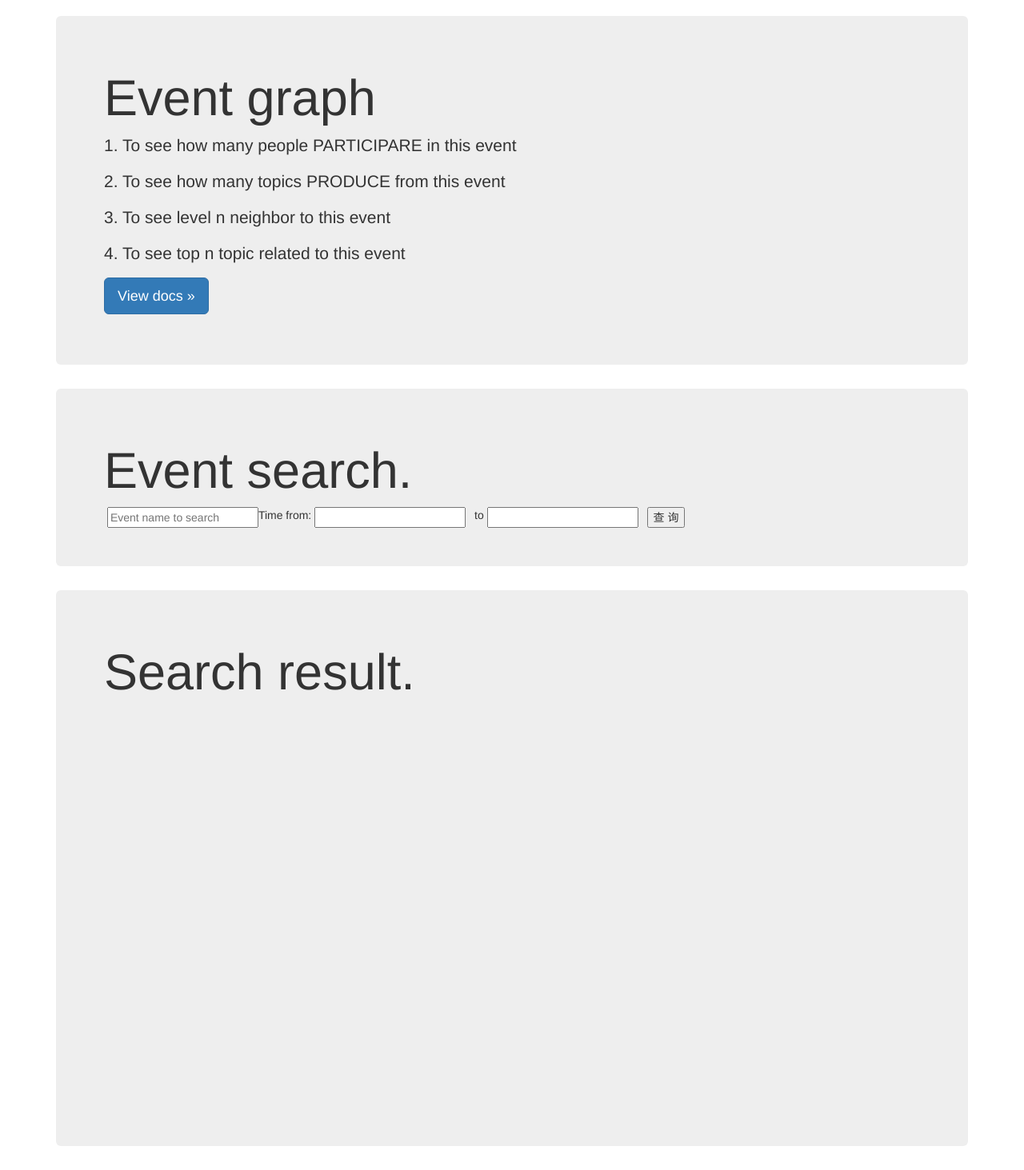
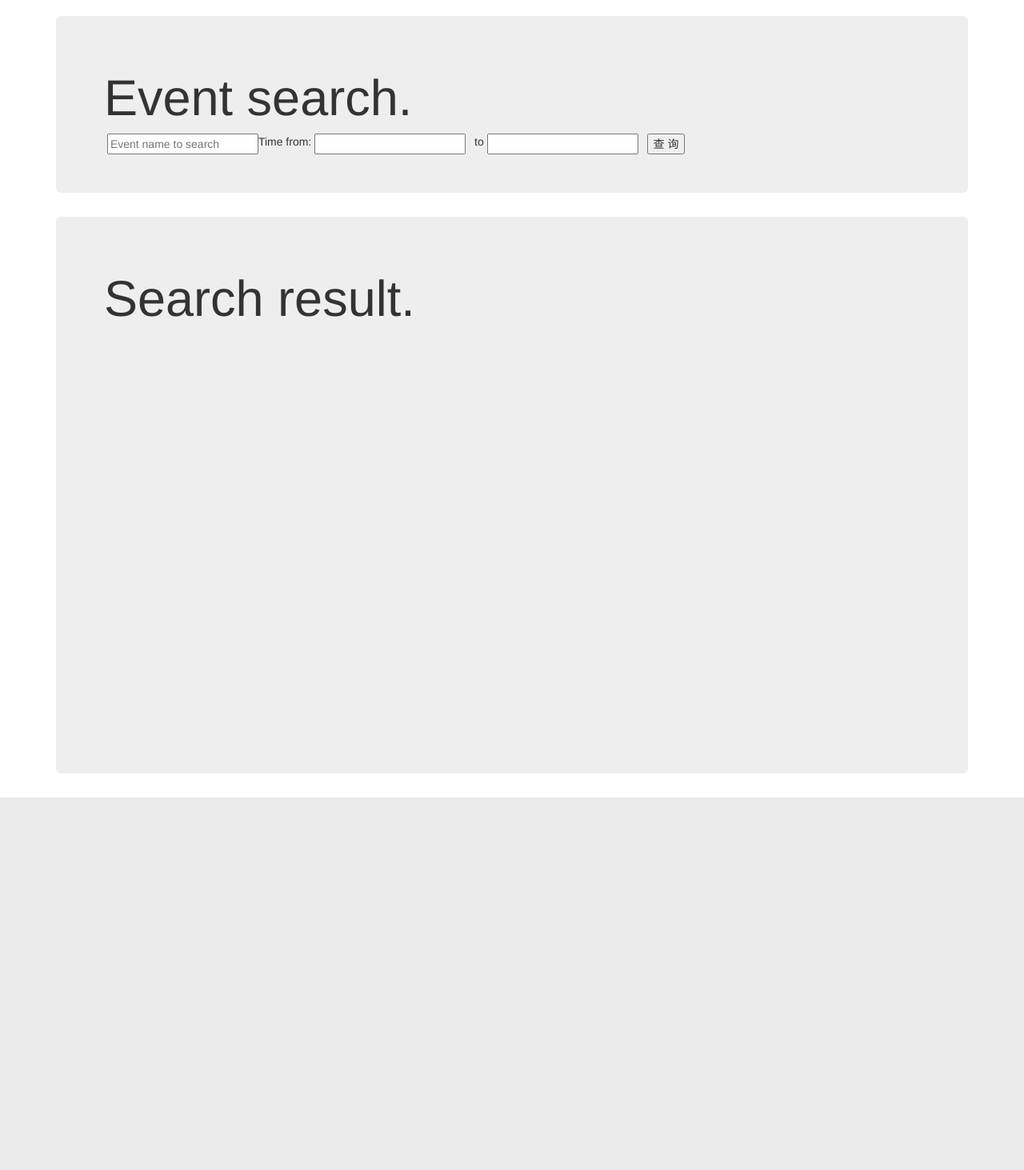
Before and after one commit to yuntaobc/FlaskNeo4jEcharts, a Flask app: page /event in a window 1280 px wide. Shown: the part 52-1515 px from the top of the page at 80% size. After the commit the page ends 1049 px from the top, so only its background shows below. Run offline with Flask 2, Linux system fonts and the light colour scheme; some libraries are stand-ins or nearby versions; some web fonts are replaced.

Commit message:
Delete a header

```diff
--- a/app/templates/event.html
+++ b/app/templates/event.html
@@ -12,14 +12,6 @@
 {% endblock scripts %}
 
 {% block content %}
-<div class="jumbotron">
-    <h1>Event graph</h1>
-    <p>1. To see how many people PARTICIPARE in this event</p>
-    <p>2. To see how many topics PRODUCE from this event</p>
-    <p>3. To see level n neighbor to this event</p>
-    <p>4. To see top n topic related to this event</p>
-    <p><a class="btn btn-lg btn-primary" href="" role="button">View docs &raquo;</a></p>
-</div>
 <div class="jumbotron">
     <h1>Event search.</h1>
     <form class="form form-horizontal" method="post" role="form">
```
